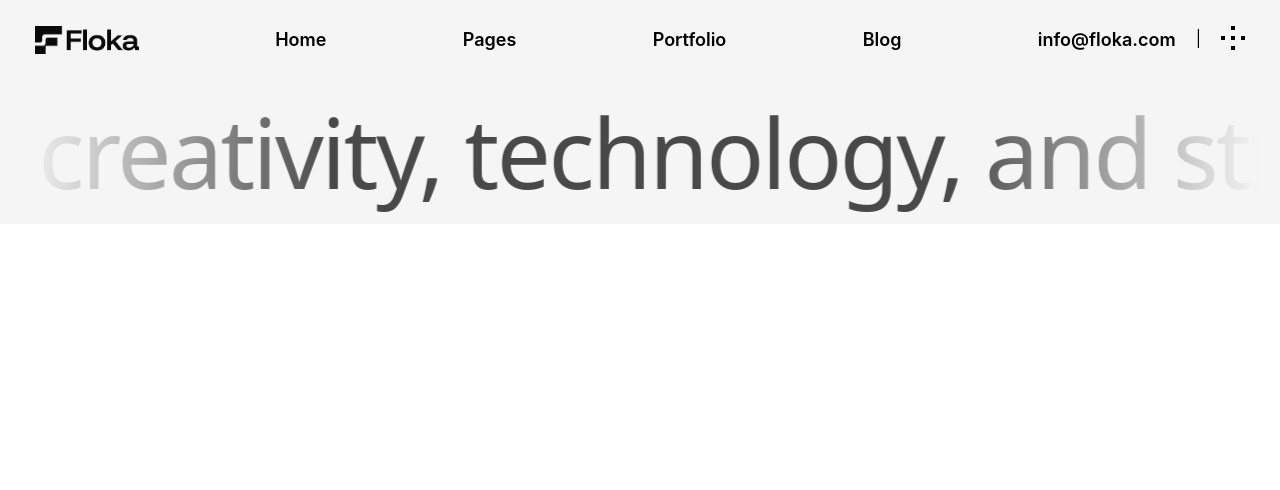
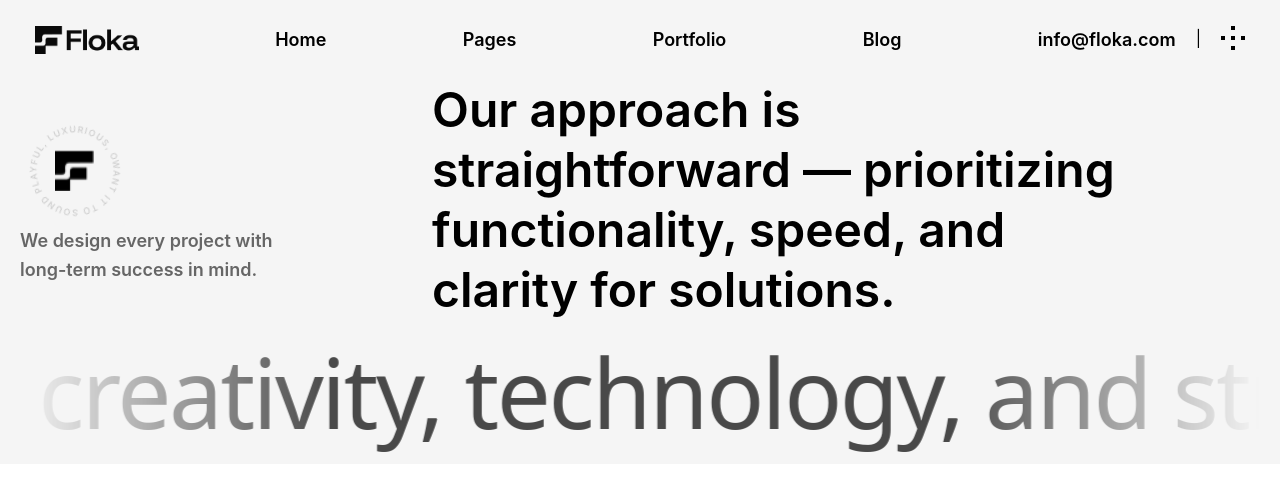
Before and after one commit to AI-Akash11/SM-Technology-Task-01, a React (Vite) app: page / in a window 1280 px wide. Shown: the top 490 px of the page. Built offline with nearby package versions, Linux system fonts and the light colour scheme.

Commit message:
added approach section heading

```diff
--- /dev/null
+++ b/convert.cjs
@@ -0,0 +1,12 @@
+const Jimp = require('jimp');
+
+Jimp.read('public/logo-icon-white.png')
+  .then(image => {
+    return image.invert().write('public/logo-icon-black.png');
+  })
+  .then(() => {
+    console.log('Successfully created black icon.');
+  })
+  .catch(err => {
+    console.error('Error:', err);
+  });
--- /dev/null
+++ b/src/components/LandingPage/ApproachSection/ApproachContent.jsx
@@ -0,0 +1,9 @@
+const ApproachContent = () => {
+    return (
+        <div>
+
+        </div>
+    );
+};
+
+export default ApproachContent;
--- /dev/null
+++ b/src/components/LandingPage/ApproachSection/ApproachHeading.jsx
@@ -0,0 +1,47 @@
+const ApproachHeading = () => {
+    return (
+        <div className="grid grid-cols-2 md:grid-cols-10 items-center">
+            {/* left side */}
+            <div className="col-span-2 sm:col-span-1 md:col-span-3 lg:col-span-3 mr-20">
+                {/* floating icon */}
+            <div className="relative flex items-center justify-center w-[110px] h-[110px]">
+
+                {/* Circular Text SVG */}
+                <svg
+                    viewBox="0 0 200 200"
+                    className="absolute inset-0 w-full h-full animate-[spin_12s_linear_infinite]"
+                >
+                    <path
+                        id="circlePath"
+                        fill="none"
+                        d="M 100, 100 m -70, 0 a 70,70 0 1,1 140,0 a 70,70 0 1,1 -140,0"
+                    />
+                    <text className="font-body text-[16px] font-medium tracking-[0.14em] fill-[#cccccc]">
+                        <textPath href="#circlePath" startOffset="0%">
+                            WANT IT TO SOUND PLAYFUL, LUXURIOUS, OR MORE/
+                        </textPath>
+                    </text>
+                </svg>
+
+                {/* Center Icon */}
+                <img
+                    src="/logo-icon-black.png"
+                    alt="Floka Badge Icon"
+                    className="w-10 h-10 object-contain z-10"
+                />
+            </div>
+            {/* text */}
+            <div >
+                <p className="text-[#666666] font-semibold sm:text-lg">We design every project with long-term success in mind.</p>
+            </div>
+            </div>
+            {/* right side */}
+            <div className="col-span-7 lg:col-span-6 ml-0 lg:ml-10 mt-5 md:mt-0">
+                <p className="text-black font-semibold text-3xl md:text-4xl xl:text-5xl leading-tight">Our approach is straightforward — prioritizing functionality, speed, and clarity for solutions.</p>
+            </div>
+
+        </div>
+    );
+};
+
+export default ApproachHeading;
--- a/src/components/LandingPage/ApproachSection/ApproachSection.jsx
+++ b/src/components/LandingPage/ApproachSection/ApproachSection.jsx
@@ -1,11 +1,18 @@
+import SectionContainer from "../../ui/SectionContainer";
+import ApproachContent from "./ApproachContent";
+import ApproachHeading from "./ApproachHeading";
 import ApproachMarquee from "./ApproachMarquee";
 
 const ApproachSection = () => {
-    return (
-        <div>
-            <ApproachMarquee/>
-        </div>
-    );
+  return (
+    <div>
+      <SectionContainer>
+        <ApproachHeading />
+        <ApproachContent />
+      </SectionContainer>
+      <ApproachMarquee />
+    </div>
+  );
 };
 
 export default ApproachSection;
--- a/src/components/ui/SectionContainer.jsx
+++ b/src/components/ui/SectionContainer.jsx
@@ -1,6 +1,6 @@
 const SectionContainer = ({children}) => {
     return (
-        <div className="mx-[15px] xl:mx-4 max-w-[1320px]">
+        <div className="mx-[15px] md:mx-4 xl:max-w-[1320px] xl:mx-auto">
             {children}
         </div>
     );
```
Also changed, not shown: public/logo-icon-black.png (added), public/logo-icon-white.png (added).
